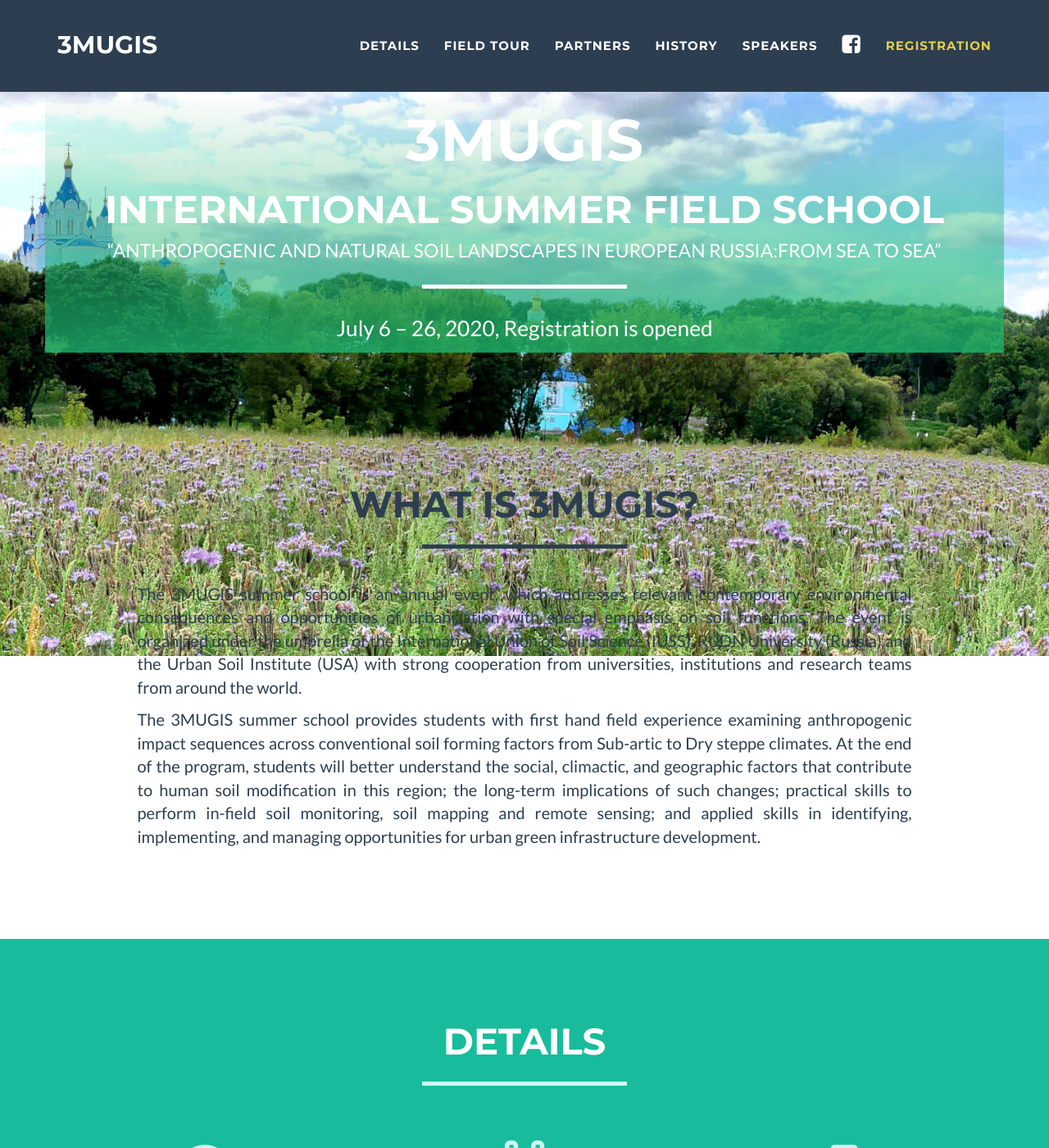
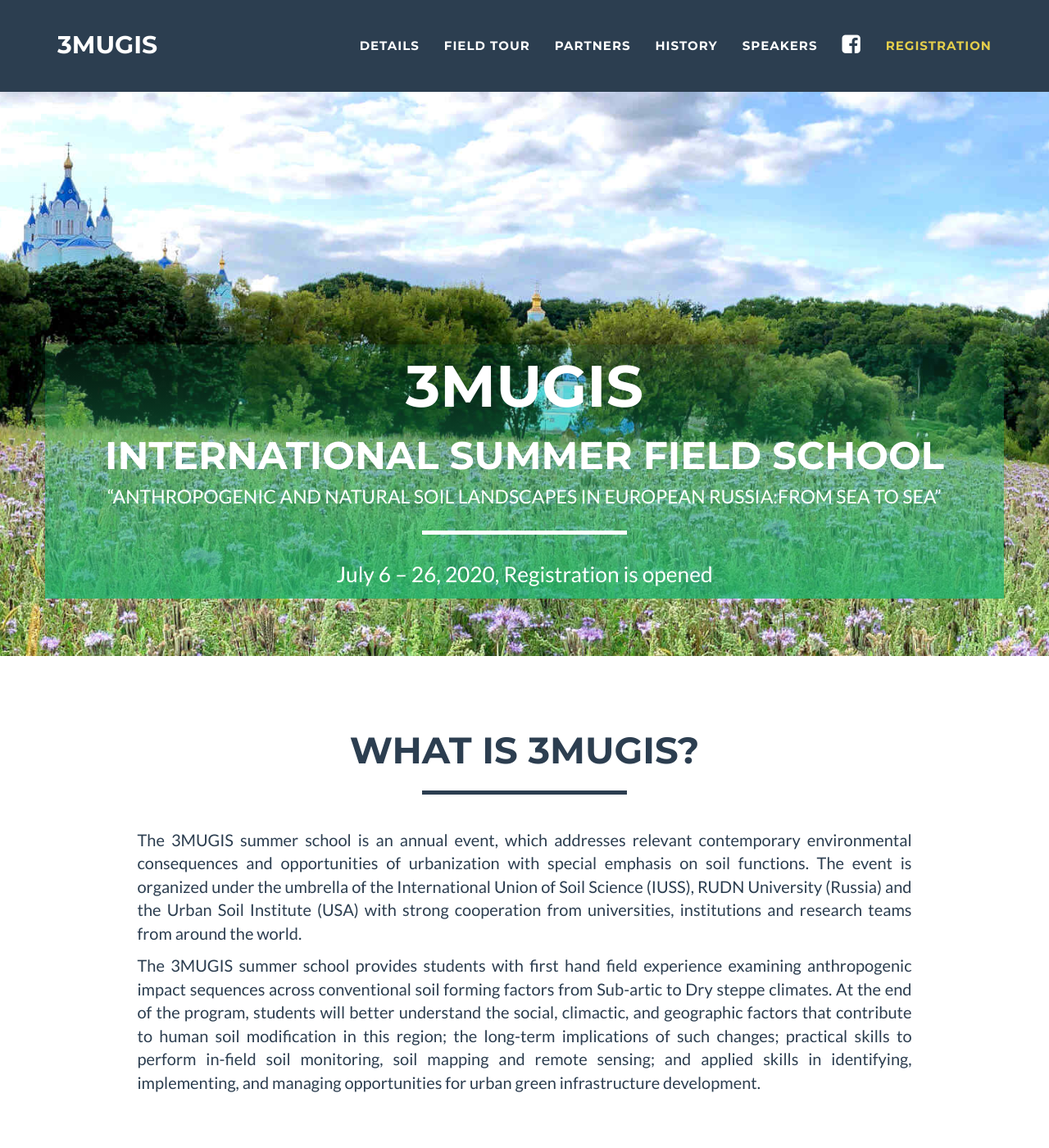
Before and after one commit to erasmus-rudn/erasmus-rudn.github.io, a Jekyll site: the page built from index.md, in a window 1280 px wide and 1400 px high. Shown: the whole window at 82% size. Built offline with Jekyll 4.4.1, drawn with Linux system fonts in a browser that asks for light colours.

Commit message:
Update style.css

```diff
--- a/_layouts/style.css
+++ b/_layouts/style.css
@@ -3,9 +3,10 @@
 header.intro-back .col-lg-12 {
 background: linear-gradient(
         to bottom,
-        rgba(0,0,0, 0.01),
+        rgba(30,180,110, 0.1),
         rgba(30,180,110,0.8)
 );
+margin-top:300px;
 }
 header {
         background:none !important
```
